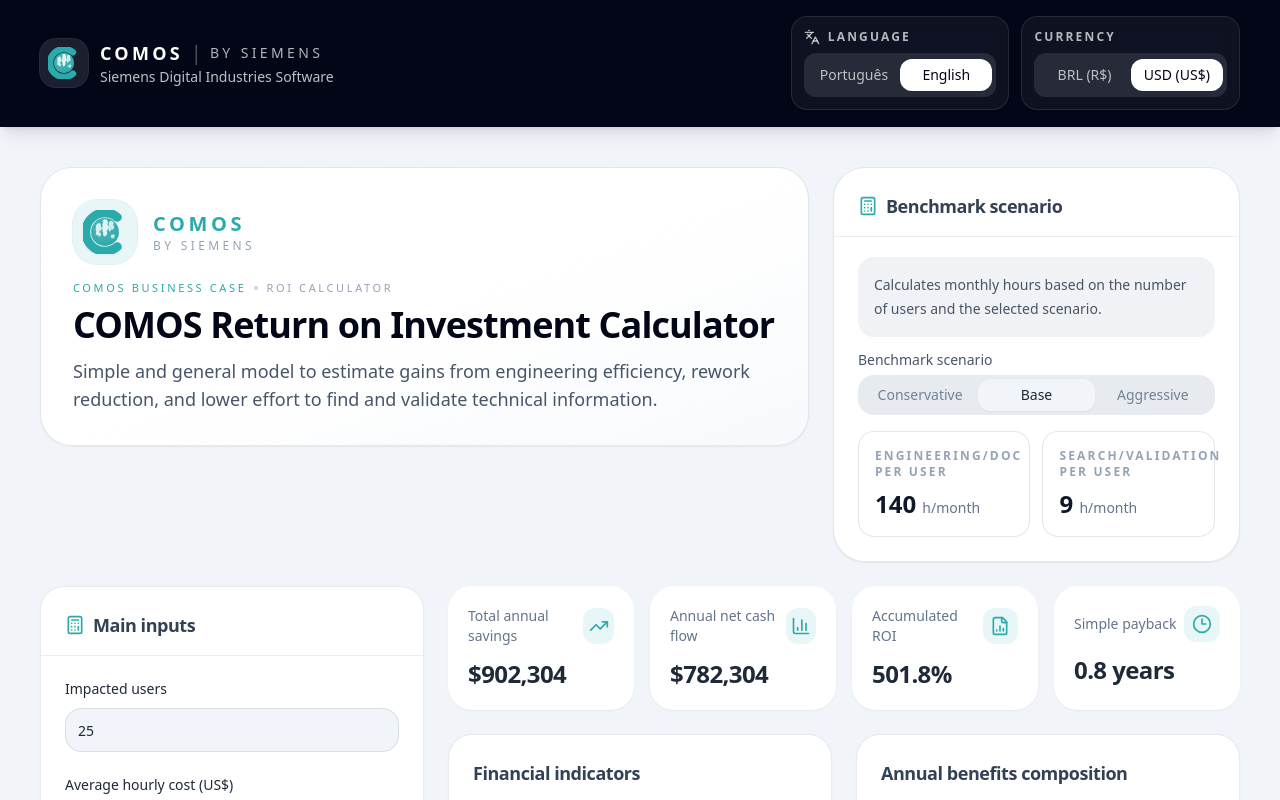
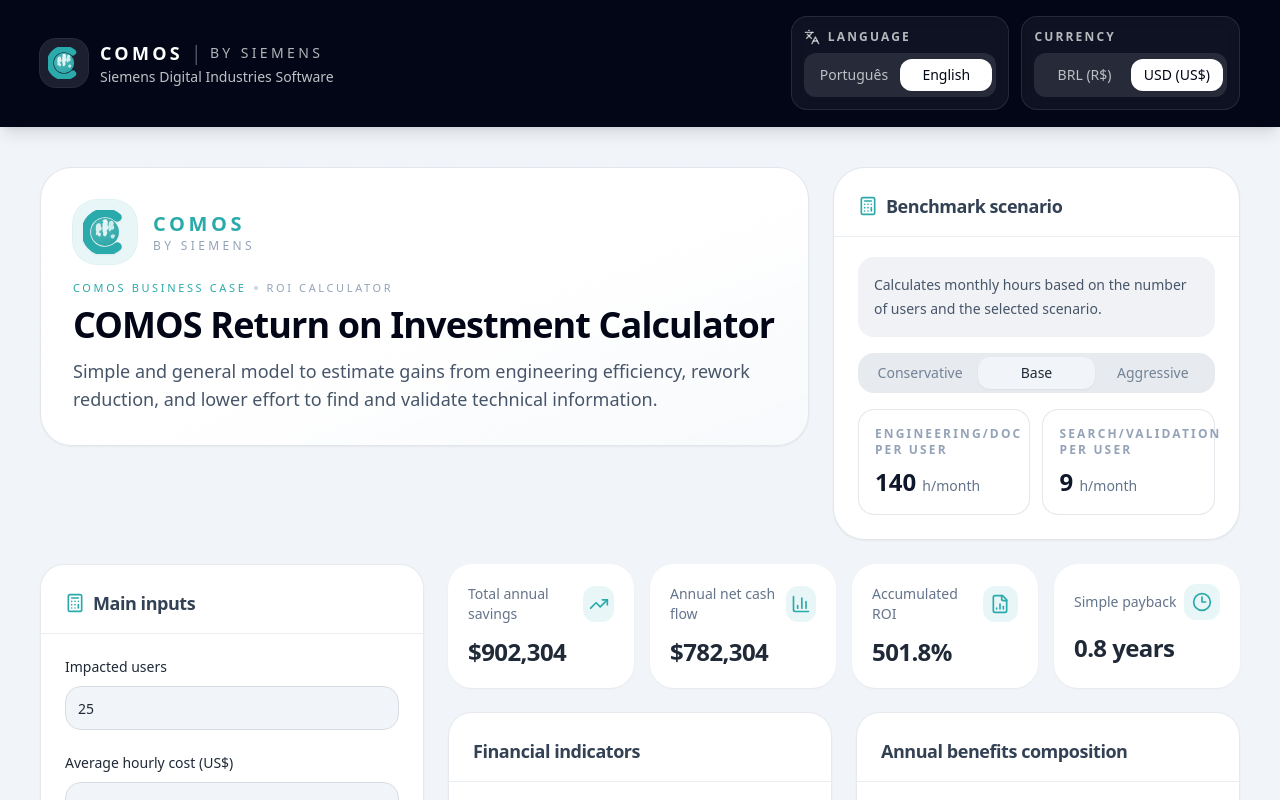
Before and after one commit to TadeuMartins/COMOS_CALCULATOR, a React (Vite) app: page / in a window 1280 px wide. Shown: the top 800 px of the page. Built offline with nearby package versions, Linux system fonts and the light colour scheme.

Commit message:
chore: finalize calculator ui update
Co-authored-by: TadeuMartins <156713091+TadeuMartins@users.noreply.github.com>

```diff
--- a/comos_roi_calculator_app.tsx
+++ b/comos_roi_calculator_app.tsx
@@ -479,8 +479,6 @@ export default function ComosRoiCalculatorApp() {
               <div className="rounded-2xl bg-secondary/60 p-4 text-sm leading-6 text-slate-600">
                 {t.autoBenchmarkDesc}
               </div>
-              <div>
-                <Label className="mb-2 block text-slate-600">{t.benchmarkScenario}</Label>
               <Tabs value={scenario} onValueChange={(v) => setScenario(v as ScenarioKey)}>
                 <TabsList className="grid h-auto w-full grid-cols-3 rounded-2xl">
                   <TabsTrigger value="conservador" className="rounded-xl">{t.conservative}</TabsTrigger>
@@ -488,7 +486,6 @@ export default function ComosRoiCalculatorApp() {
                   <TabsTrigger value="agressivo" className="rounded-xl">{t.aggressive}</TabsTrigger>
                 </TabsList>
               </Tabs>
-              </div>
               <div className="grid gap-3 sm:grid-cols-2">
                 <div className="rounded-2xl border border-border/70 bg-white p-4">
                   <div className="text-xs font-semibold uppercase tracking-[0.18em] text-slate-400">{t.engPerUser}</div>
```
Lines whose indentation alone changed are shown as unchanged.
